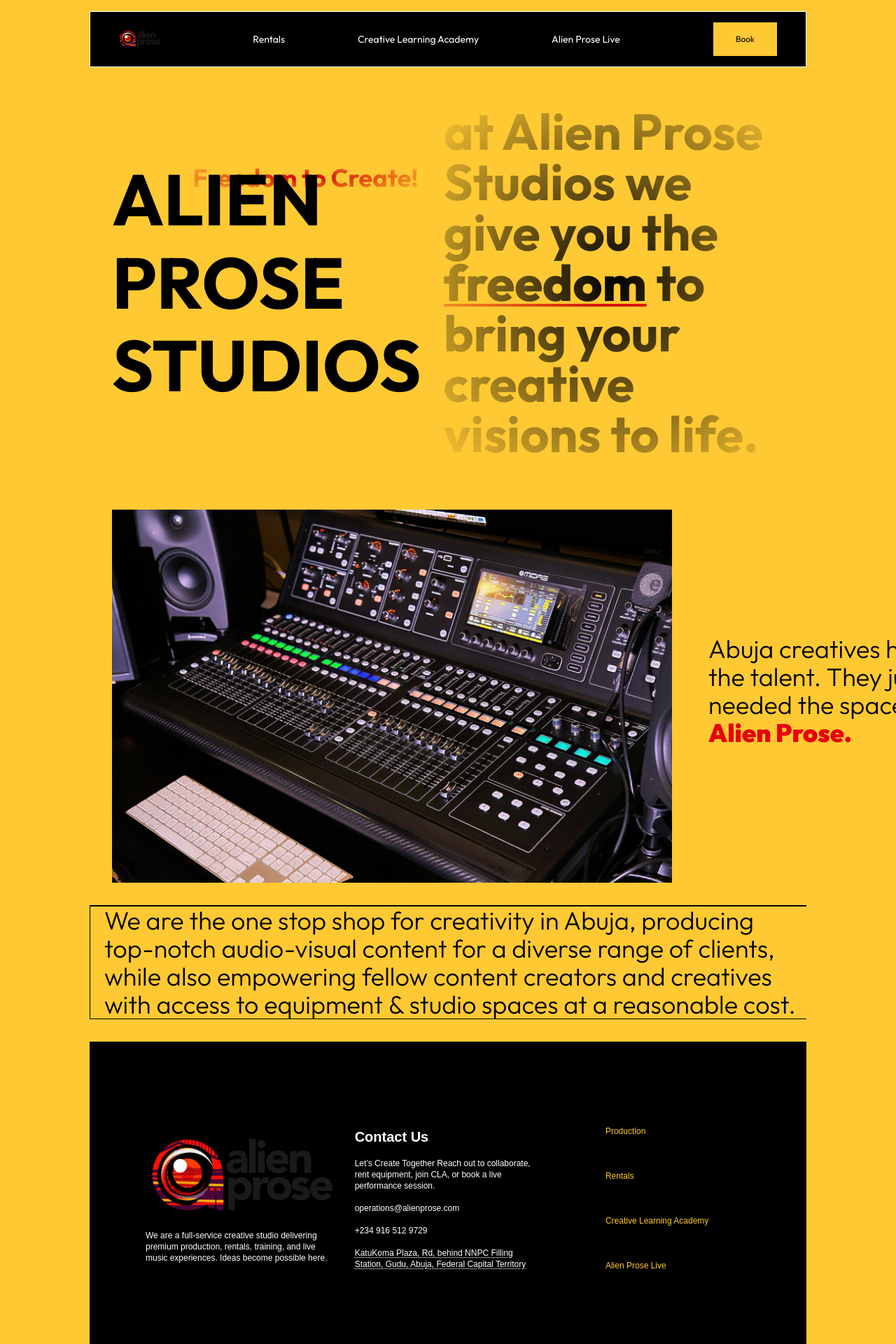
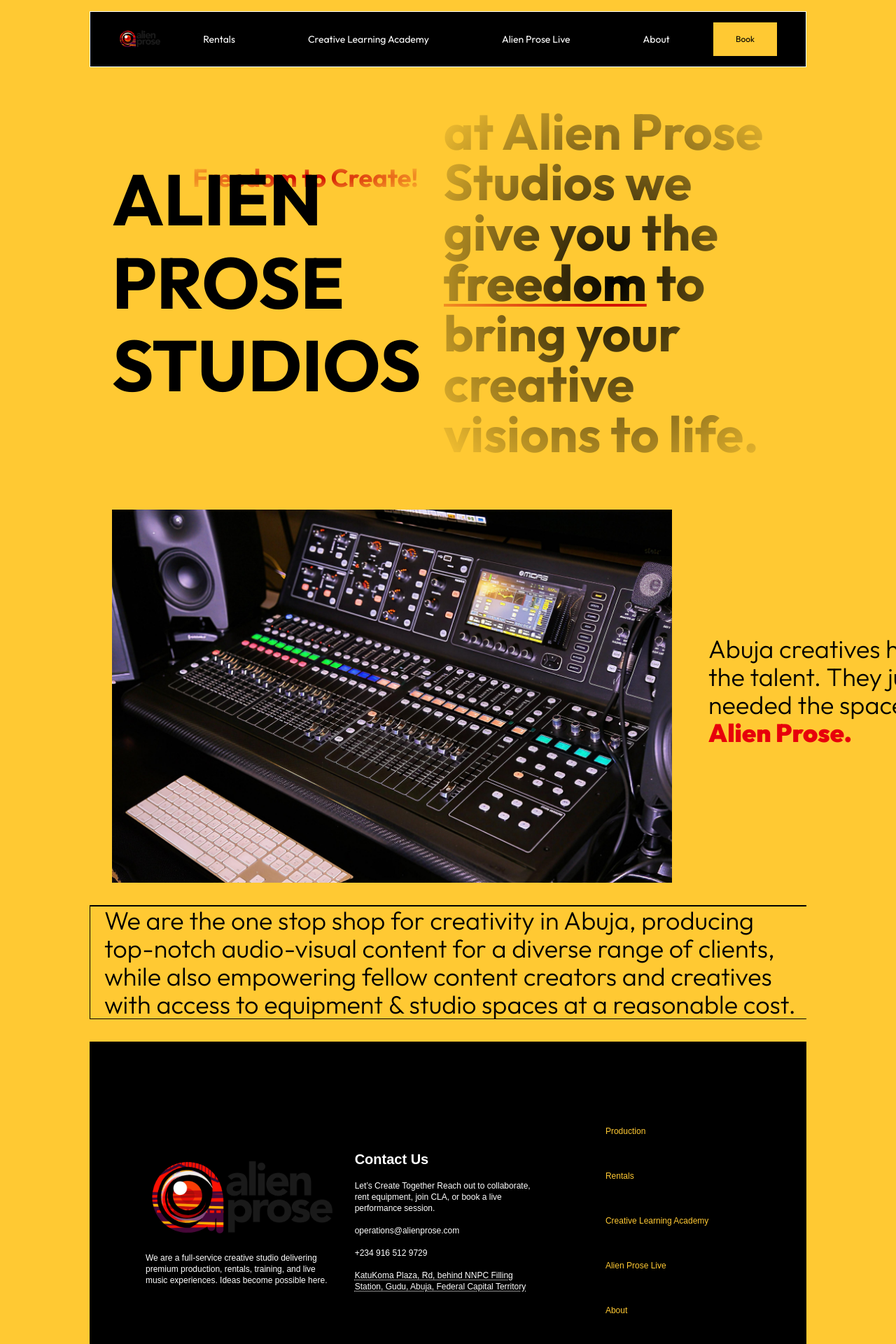
Before and after one commit to josephchikak/alien-prose, a Next.js app: page / in a window 1280 px wide. Shown: the top 1920 px of the page at 70% size. Built offline with nearby package versions, Linux system fonts and the light colour scheme; no server answers.

Commit message:
Add About link to desktop, mobile, and footer navigation

```diff
--- a/src/app/components/Navigation.jsx
+++ b/src/app/components/Navigation.jsx
@@ -42,6 +42,9 @@
           </li>
           <li className="cursor-pointer hover:bg-primary flex justify-center items-center  p-4 hover:text-black px-8">
             <Link href="/alienProseLive">Alien Prose Live</Link>
+          </li>
+          <li className="cursor-pointer hover:bg-primary flex justify-center items-center  p-4 hover:text-black px-8">
+            <Link href="/about">About</Link>
           </li>
         </ul>
 
@@ -125,6 +128,11 @@
           <li className="cursor-pointer hover:bg-[#FFD700] hover:text-black p-4 rounded-xl transition-colors duration-200">
             <span onClick={closeMenu}>Alien Prose Live</span>
           </li>
+          <li className="cursor-pointer hover:bg-[#FFD700] hover:text-black p-4 rounded-xl transition-colors duration-200">
+            <Link href="/about" onClick={closeMenu}>
+              About
+            </Link>
+          </li>
         </ul>
 
         {/* Mobile Book Button */}
--- a/src/app/layout.js
+++ b/src/app/layout.js
@@ -84,6 +84,9 @@
                 <li className="cursor-pointer hover:bg-[#FFD700] hover:text-black p-4 rounded-xl transition-colors duration-200">
                   <span>Alien Prose Live</span>
                 </li>
+                <li className="cursor-pointer hover:bg-[#FFD700] hover:text-black p-4 rounded-xl transition-colors duration-200">
+                  <Link href="/about">About</Link>
+                </li>
               </ul>
             </nav>
           </footer>
```
